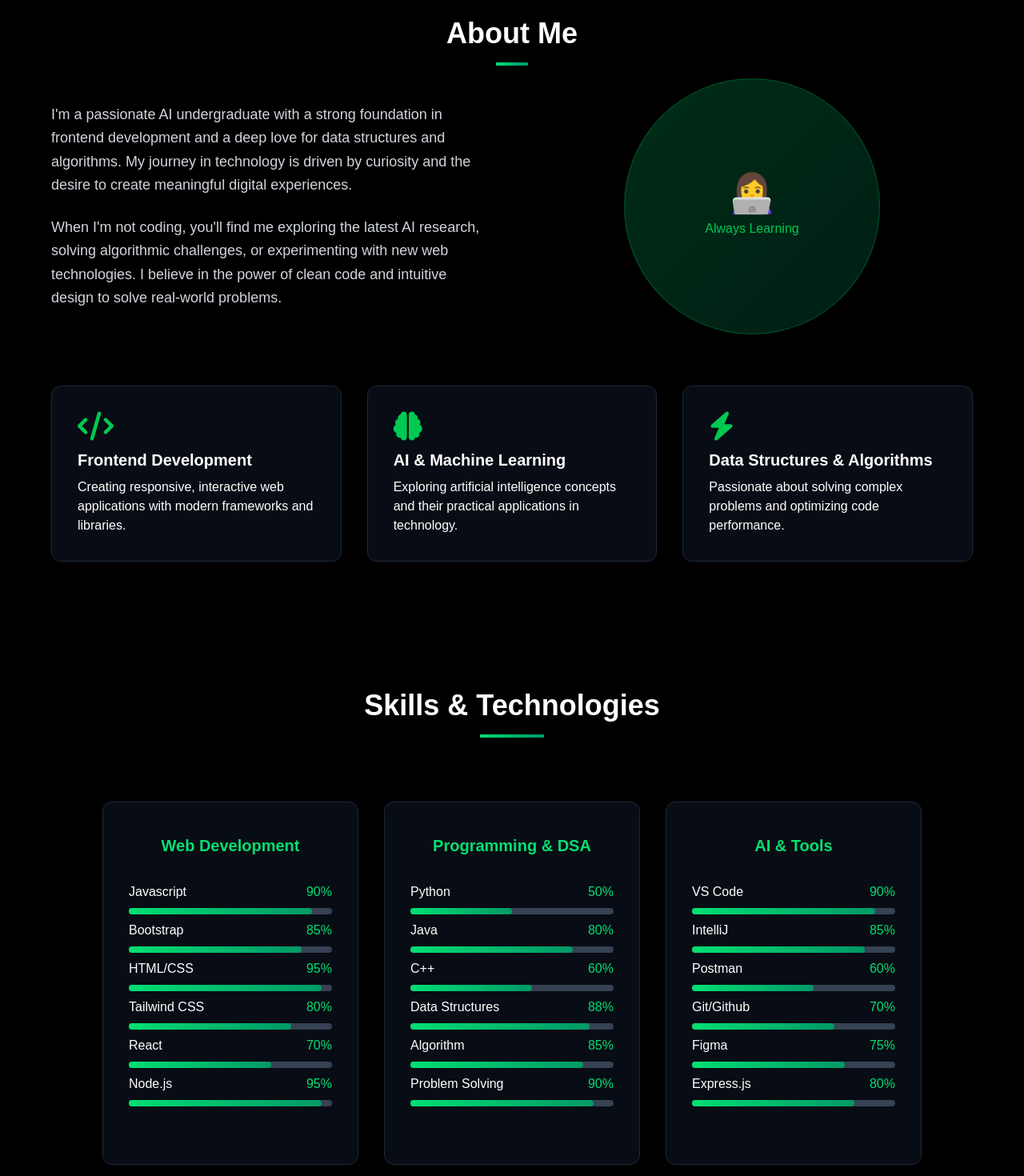
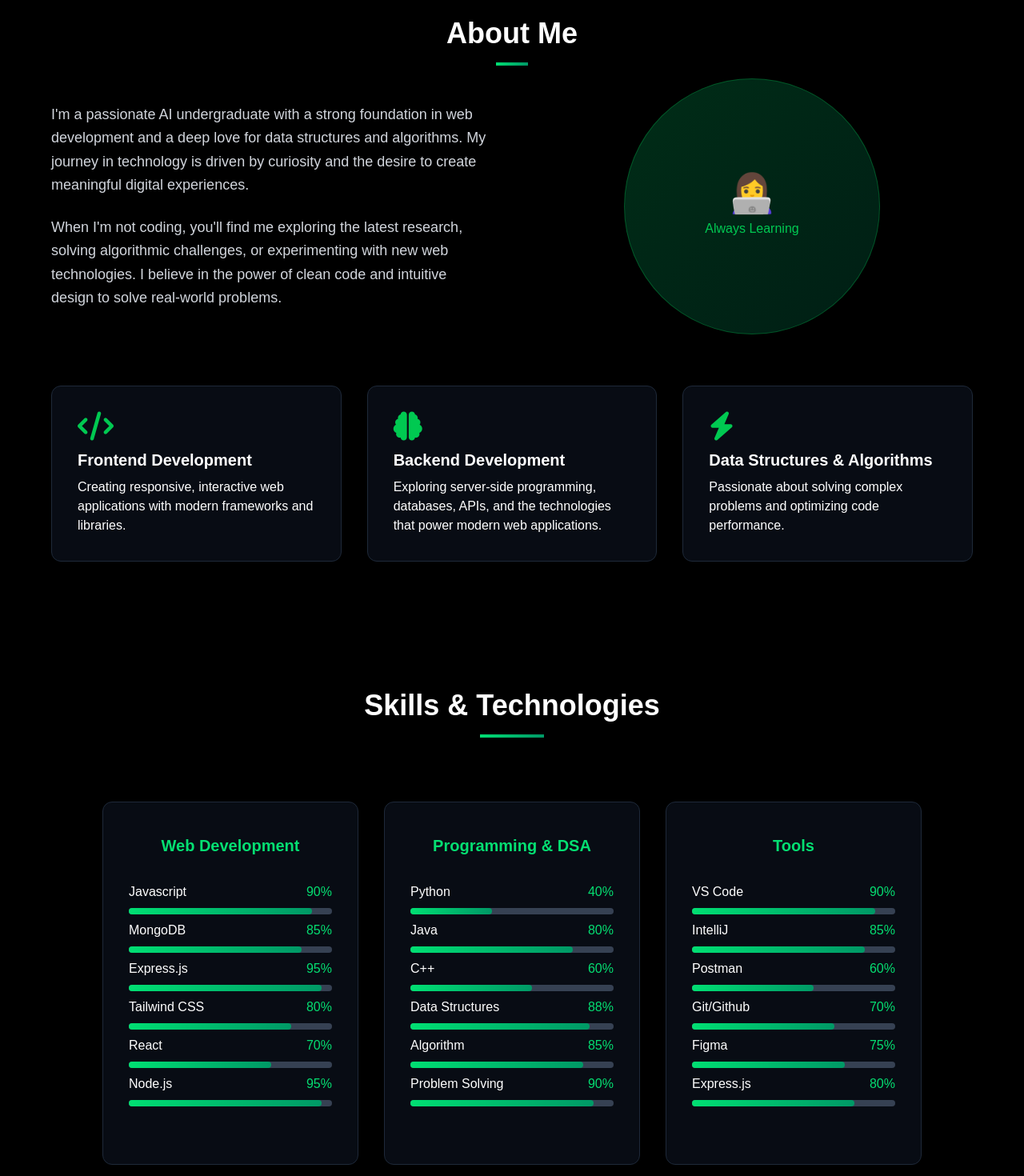
Before and after one commit to Kanikagarwal/kanika-agarwal, a React (Vite) app: page / in a window 1280 px wide. Shown: the part 560-2030 px from the top of the page at 80% size. Built offline with nearby package versions, Linux system fonts and the light colour scheme.

Commit message:
msg committed4

```diff
--- a/src/Sections/About.jsx
+++ b/src/Sections/About.jsx
@@ -11,12 +11,12 @@ const About = () => {
           <div className="space-y-6">
             <div className="para">
               I'm a passionate AI undergraduate with a strong foundation in
-              frontend development and a deep love for data structures and
+              web development and a deep love for data structures and
               algorithms. My journey in technology is driven by curiosity and
               the desire to create meaningful digital experiences.
             </div>
             <div className="para">
-              When I'm not coding, you'll find me exploring the latest AI
+              When I'm not coding, you'll find me exploring the latest
               research, solving algorithmic challenges, or experimenting with
               new web technologies. I believe in the power of clean code and
               intuitive design to solve real-world problems.
@@ -37,8 +37,8 @@ const About = () => {
             />
             <Domain
               icon={`fa-solid fa-brain`}
-              name="AI & Machine Learning"
-              des="Exploring artificial intelligence concepts and their practical applications in technology."
+              name="Backend Development"
+              des="Exploring server-side programming, databases, APIs, and the technologies that power modern web applications."
             />
             <Domain
               icon={`fa-solid fa-bolt`}
--- a/src/Sections/Hero.jsx
+++ b/src/Sections/Hero.jsx
@@ -12,7 +12,7 @@ const Hero = () => {
         </h1>
         <div className="underline w-30"></div>
         <p className="text-2xl md:text-2xl sm:text-lg mt-2 text-center text-gray-300 font-normal">
-          Frontend Developer • DSA Enthusiast • AI Undergraduate
+          Web Developer • DSA Enthusiast • AI Undergraduate
         </p>
         <p className="mt-8 max-w-2xl text-center text-gray-400 text-lg">
           Crafting beautiful, efficient web experiences while exploring the
@@ -40,7 +40,10 @@ const Hero = () => {
           <a href="https://www.linkedin.com/in/kanika-agarwal-b372a6278/" target="_blank" className="icon" title="LinkedIn">
             <i className="fab fa-linkedin"></i>
           </a>
-          <a href="mailto:aanika6510@gmail.com" target="_blank" className="icon" title="Email me">
+          <a href="https://mail.google.com/mail/?view=cm&fs=1&to=aanika6510@gmail.com"
+   target="_blank"
+   className="icon"
+   title="Email me">
             <i className="fas fa-envelope"></i>
           </a>
           <a href="/Resume.pdf" download="Kanika_Agarwal_Resume.pdf" className="icon" title="Resume">
--- a/src/Sections/Skills.jsx
+++ b/src/Sections/Skills.jsx
@@ -15,8 +15,8 @@ function Skills() {
           <Technology
             name="Web Development"
             s1="Javascript"
-            s2="Bootstrap"
-            s3="HTML/CSS"
+            s2="MongoDB"
+            s3="Express.js"
             s4="Tailwind CSS"
             s5="React"
             s6="Node.js"
@@ -35,7 +35,7 @@ function Skills() {
             s4="Data Structures"
             s5="Algorithm"
             s6="Problem Solving"
-            p1="50%"
+            p1="40%"
             p2="80%"
             p3="60%"
             p4="88%"
@@ -43,7 +43,7 @@ function Skills() {
             p6="90%"
           />
           <Technology
-            name="AI & Tools"
+            name="Tools"
             s1="VS Code"
             s2="IntelliJ"
             s3="Postman"
```
Also changed, not shown: 1 other file (tests, documents, lock files or other folders).
